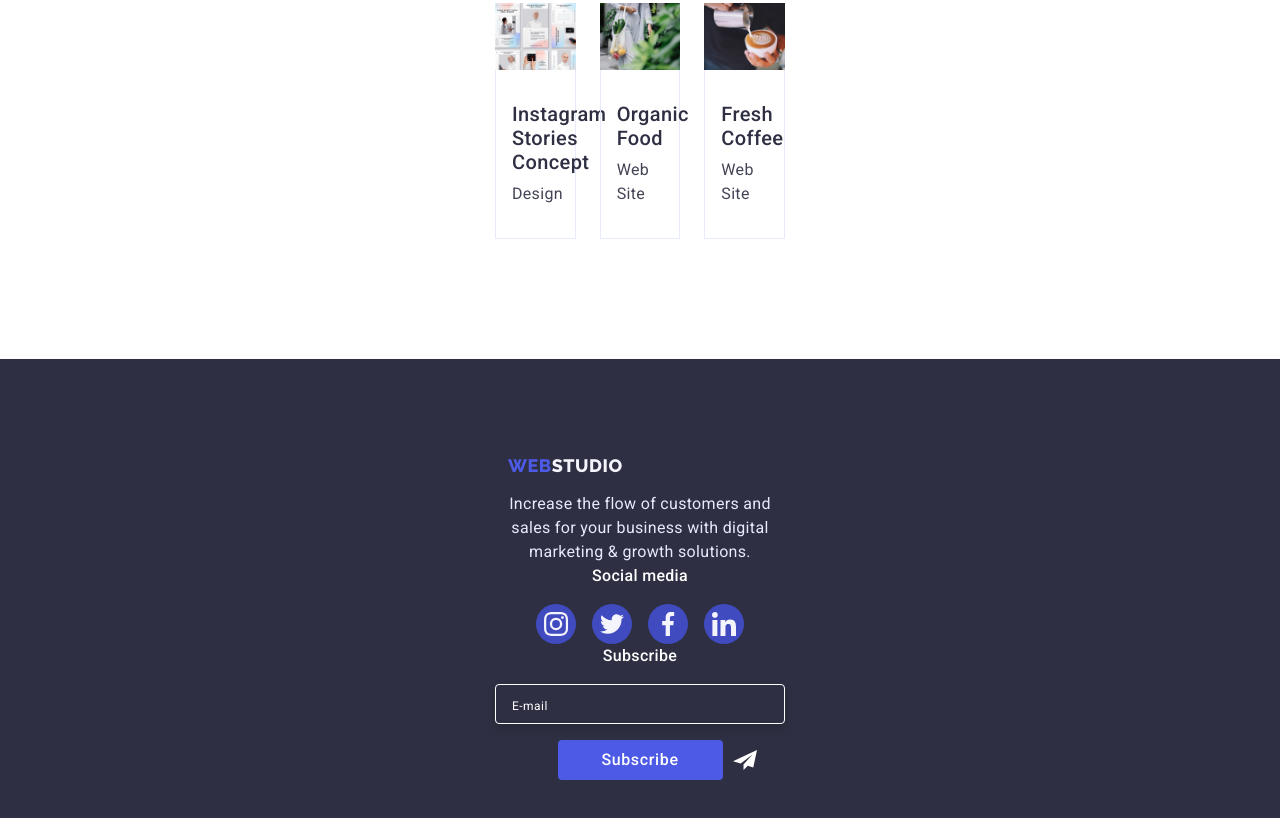
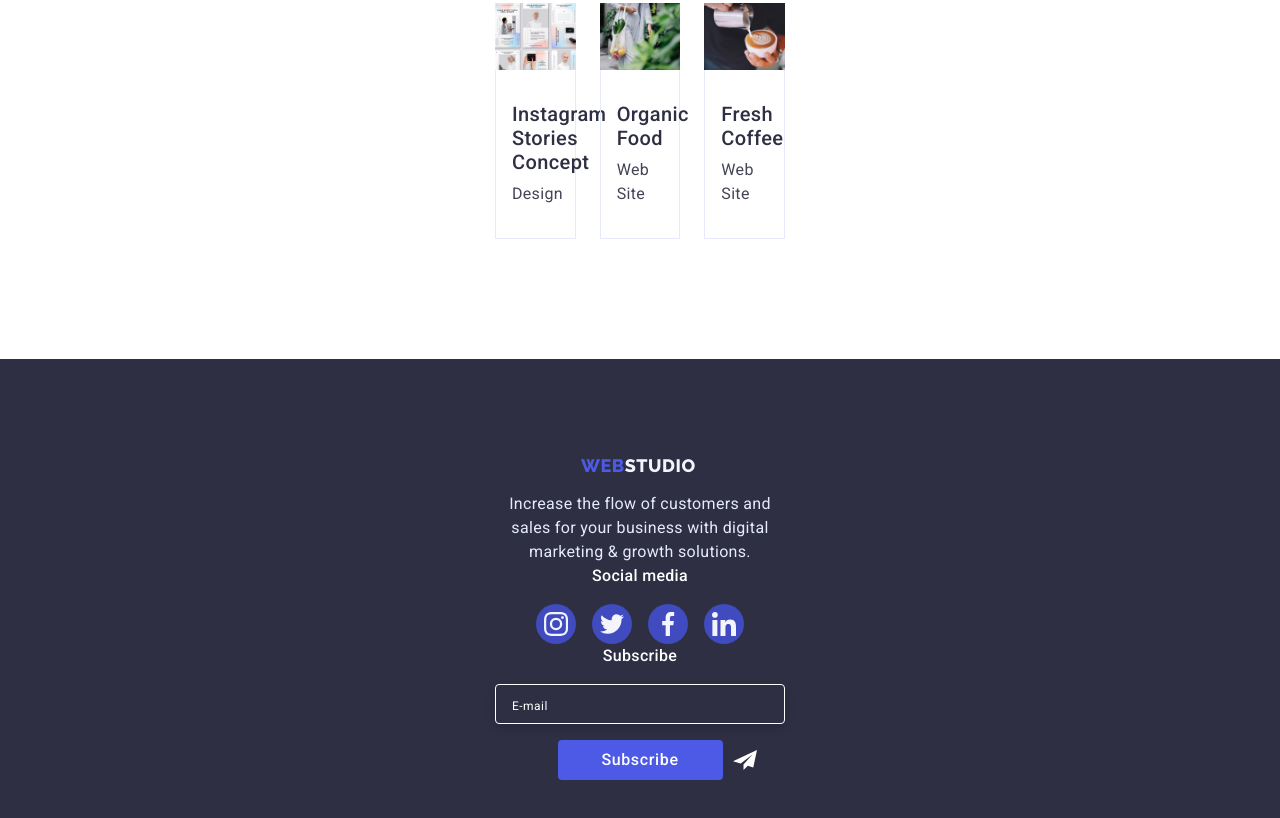
Before and after one commit to Startonio/goit-markup-hw-07, a plain HTML site: page portfolio.html in a window 1280 px wide. Shown: the part 885-1703 px from the top of the page. Drawn offline with nearby package versions, Linux system fonts and the light colour scheme; files whose address does not match are found by name.

Commit message:
лого рішив

```diff
--- a/css/media.css
+++ b/css/media.css
@@ -63,6 +63,7 @@
     }
 
     .logo-left {
+        margin: 0%;
         margin-right: 120px;
     }
 
--- a/css/styles.css
+++ b/css/styles.css
@@ -88,6 +88,7 @@ body {
 
 /*-------------------------------------------------------- logo------------------------------------------------ */
 .logo-left {
+    margin: auto;
     font-family: "Raleway", sans-serif;
     font-style: normal;
     font-weight: 800;
```
